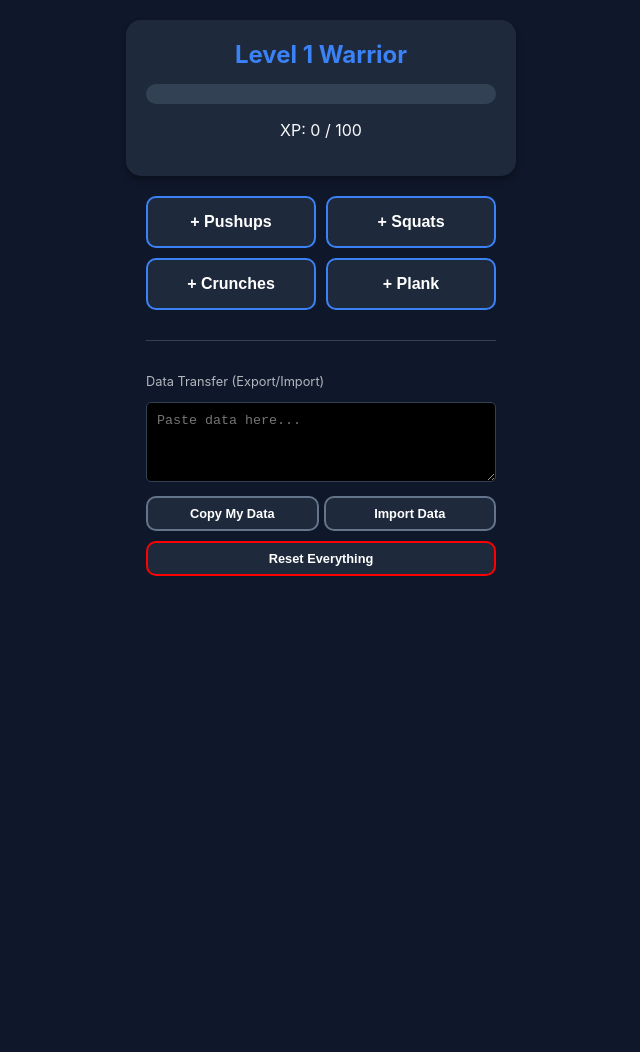
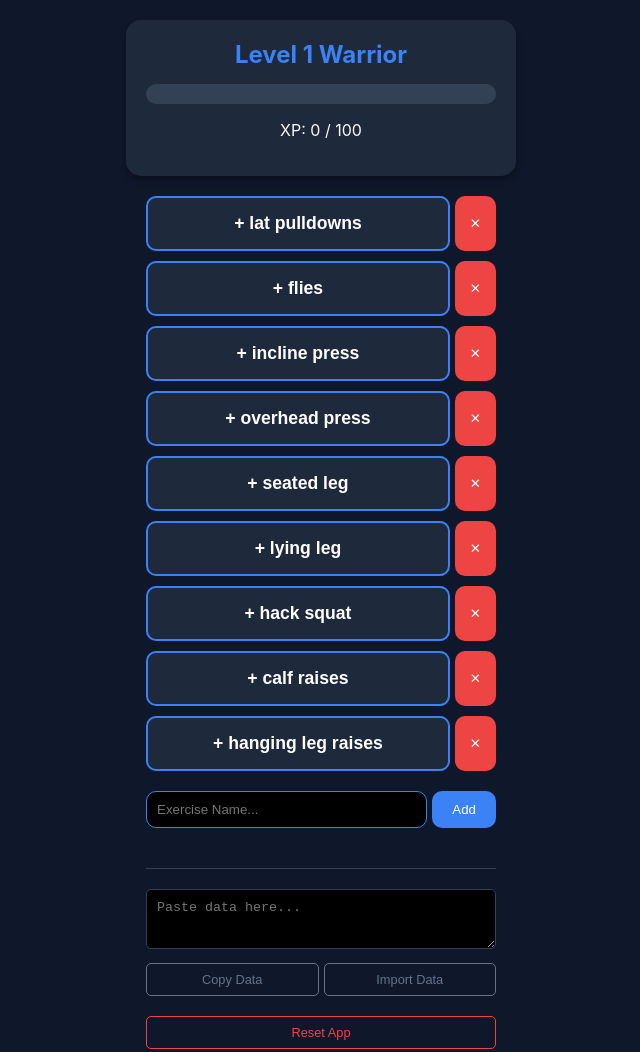
Before and after one commit to graeme68s/workout-rpg, a plain HTML site: page index.html in a window 1280 px wide. Shown: the whole page, without its empty margins (319-959 px from the left). Before the commit the page ends 800 px from the top, so only its background shows below. Drawn offline with nearby package versions, Linux system fonts and the light colour scheme.

Commit message:
Update index.html fix paste bugs

```diff
--- a/index.html
+++ b/index.html
@@ -7,18 +7,21 @@
     <script src="https://cdn.jsdelivr.net/npm/canvas-confetti@1.5.1/dist/confetti.browser.min.js"></script>
     <style>
         :root { --primary: #3b82f6; --bg: #0f172a; --card: #1e293b; --text: #f8fafc; }
-        body { font-family: -apple-system, system-ui, sans-serif; background: var(--bg); color: var(--text); margin: 0; padding: 20px; display: flex; flex-direction: column; align-items: center; }
+        body { font-family: -apple-system, system-ui, sans-serif; background: var(--bg); color: var(--text); margin: 0; padding: 20px; display: flex; flex-direction: column; align-items: center; padding-bottom: 100px; }
         .stats { background: var(--card); padding: 20px; border-radius: 15px; width: 100%; max-width: 350px; text-align: center; box-shadow: 0 4px 6px rgba(0,0,0,0.3); margin-bottom: 20px; }
         h1 { margin: 0; font-size: 1.5rem; color: var(--primary); }
         .xp-bar { background: #334155; height: 20px; border-radius: 10px; margin: 15px 0; overflow: hidden; }
         #progress { background: var(--primary); height: 100%; width: 0%; transition: width 0.3s; }
-        .btn-grid { display: grid; grid-template-columns: 1fr 1fr; gap: 10px; width: 100%; max-width: 350px; }
-        button { background: var(--card); border: 2px solid var(--primary); color: white; padding: 15px 10px; border-radius: 10px; font-weight: bold; font-size: 1rem; cursor: pointer; }
-        button:active { transform: scale(0.95); background: var(--primary); }
-        .admin { margin-top: 30px; width: 100%; max-width: 350px; border-top: 1px solid #334155; padding-top: 20px; }
-        textarea { width: 100%; height: 80px; background: #000; color: #0f0; font-family: monospace; border: 1px solid #334155; border-radius: 5px; margin-bottom: 10px; padding: 10px; box-sizing: border-box; }
+        .btn-grid { display: flex; flex-direction: column; gap: 10px; width: 100%; max-width: 350px; }
+        .ex-row { display: flex; gap: 5px; }
+        .ex-btn { flex-grow: 1; background: var(--card); border: 2px solid var(--primary); color: white; padding: 15px; border-radius: 10px; font-weight: bold; font-size: 1.1rem; }
+        .del-btn { background: #ef4444; border: none; color: white; border-radius: 10px; padding: 0 15px; }
+        .add-section { margin-top: 20px; width: 100%; max-width: 350px; display: flex; gap: 5px; }
+        input { flex-grow: 1; padding: 10px; border-radius: 10px; border: 1px solid var(--primary); background: #000; color: #fff; }
+        .admin { margin-top: 40px; width: 100%; max-width: 350px; border-top: 1px solid #334155; padding-top: 20px; }
+        textarea { width: 100%; height: 60px; background: #000; color: #0f0; font-family: monospace; border: 1px solid #334155; border-radius: 5px; margin-bottom: 10px; padding: 10px; box-sizing: border-box; }
         .admin-btns { display: grid; grid-template-columns: 1fr 1fr; gap: 5px; }
-        .small-btn { font-size: 0.8rem; padding: 8px; border-color: #64748b; }
+        .small-btn { font-size: 0.8rem; padding: 8px; border-color: #64748b; background: transparent; color: #64748b; border: 1px solid; border-radius: 5px; }
     </style>
 </head>
 <body>
@@ -29,21 +32,24 @@
         <p id="xp-text">XP: 0 / 100</p>
     </div>
 
-    <div class="btn-grid" id="exercise-container">
-        </div>
+    <div class="btn-grid" id="exercise-container"></div>
+
+    <div class="add-section">
+        <input type="text" id="new-ex-name" placeholder="Exercise Name...">
+        <button onclick="addNewExercise()" style="background: var(--primary); border:none; padding:10px 20px; border-radius:10px; color:white;">Add</button>
+    </div>
 
     <div class="admin">
-        <p style="font-size: 0.8rem; opacity: 0.7;">Data Transfer (Export/Import)</p>
         <textarea id="data-box" placeholder="Paste data here..."></textarea>
         <div class="admin-btns">
-            <button class="small-btn" onclick="exportData()">Copy My Data</button>
+            <button class="small-btn" onclick="exportData()">Copy Data</button>
             <button class="small-btn" onclick="importData()">Import Data</button>
         </div>
-        <button class="small-btn" style="width:100%; margin-top:10px; border-color:red;" onclick="resetGame()">Reset Everything</button>
+        <button class="small-btn" style="width:100%; margin-top:20px; color: #ef4444;" onclick="resetGame()">Reset App</button>
     </div>
 
 <script>
-    let state = JSON.parse(localStorage.getItem('workoutRPG')) || { xp: 0, level: 1, exercises: ["Pushups", "Squats", "Crunches", "Plank"] };
+    let state = JSON.parse(localStorage.getItem('workoutRPG')) || { xp: 0, level: 1, exercises: ["lat pulldowns","flies","incline press","overhead press","seated leg","lying leg","hack squat","calf raises","hanging leg raises"] };
 
     function save() {
         localStorage.setItem('workoutRPG', JSON.stringify(state));
@@ -53,18 +59,36 @@
     function render() {
         document.getElementById('level-display').innerText = `Level ${state.level} Warrior`;
         const xpToLevel = state.level * 100;
-        const percent = (state.xp / xpToLevel) * 100;
-        document.getElementById('progress').style.width = percent + '%';
+        document.getElementById('progress').style.width = (state.xp / xpToLevel) * 100 + '%';
         document.getElementById('xp-text').innerText = `XP: ${state.xp} / ${xpToLevel}`;
 
         const container = document.getElementById('exercise-container');
         container.innerHTML = '';
-        state.exercises.forEach(ex => {
-            const btn = document.createElement('button');
-            btn.innerText = `+ ${ex}`;
-            btn.onclick = () => addXP(10);
-            container.appendChild(btn);
+        state.exercises.forEach((ex, index) => {
+            const div = document.createElement('div');
+            div.className = 'ex-row';
+            div.innerHTML = `
+                <button class="ex-btn" onclick="addXP(10)">+ ${ex}</button>
+                <button class="del-btn" onclick="removeExercise(${index})">✕</button>
+            `;
+            container.appendChild(div);
         });
+    }
+
+    function addNewExercise() {
+        const input = document.getElementById('new-ex-name');
+        if (input.value.trim()) {
+            state.exercises.push(input.value.trim());
+            input.value = '';
+            save();
+        }
+    }
+
+    function removeExercise(index) {
+        if(confirm("Delete this exercise?")) {
+            state.exercises.splice(index, 1);
+            save();
+        }
     }
 
     function addXP(amount) {
@@ -82,27 +106,22 @@
         dataBox.value = btoa(JSON.stringify(state));
         dataBox.select();
         document.execCommand('copy');
-        alert("Data copied to clipboard! Now open your Home Screen app and paste it into the box.");
+        alert("Data copied! Paste this into your Home Screen app.");
     }
 
     function importData() {
         try {
             const dataBox = document.getElementById('data-box');
-            const decoded = JSON.parse(atob(dataBox.value));
-            if (decoded.xp !== undefined) {
-                state = decoded;
-                save();
-                alert("Success! Your progress has been loaded.");
-                dataBox.value = "";
-            }
-        } catch (e) {
-            alert("Error: Invalid data. Make sure you copied the whole code!");
-        }
+            state = JSON.parse(atob(dataBox.value));
+            save();
+            alert("Success!");
+            dataBox.value = "";
+        } catch (e) { alert("Invalid data."); }
     }
 
     function resetGame() {
-        if(confirm("Delete all progress?")) {
-            state = { xp: 0, level: 1, exercises: ["Pushups", "Squats", "Crunches", "Plank"] };
+        if(confirm("Delete everything?")) {
+            state = { xp: 0, level: 1, exercises: [] };
             save();
         }
     }
```
